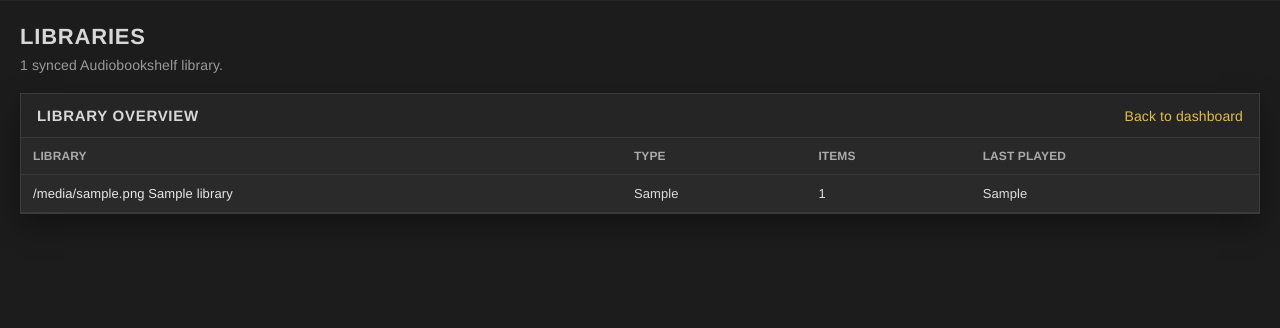
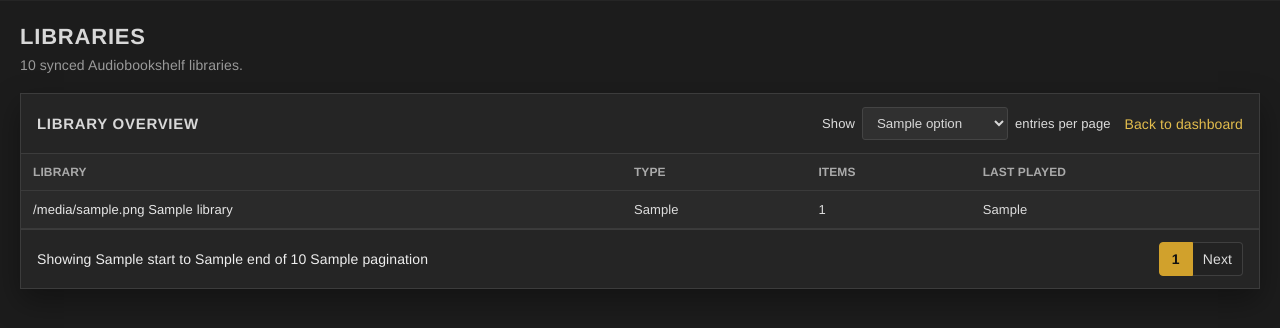
Before and after one commit to operationETH/ABSulli, a Python web app: template absulli/web/templates/libraries.html in a window 1280 px wide. Shown: the part 54-382 px from the top of the page. Run offline with Jinja, Linux system fonts and the light colour scheme; the template is opened without the code that fills it: most values are stand-ins (such as "Sample title", 1, 10 or a date in 2020).

Commit message:
Add proper pagination to history, libraries, and users

```diff
--- a/absulli/web/static/css/app.css
+++ b/absulli/web/static/css/app.css
@@ -171,7 +171,7 @@ body {
   height: 164px;
   min-height: 164px;
   background: #292929;
-  border: 1px solid #3d3d3d;
+  border: 0;
   overflow: hidden;
   box-shadow: var(--shadow);
 }
@@ -1754,3 +1754,72 @@ button.secondary { background: #262626; color: #ddd; border-color: #444; }
     align-self: start;
   }
 }
+.pagination-bar {
+  display: flex;
+  align-items: center;
+  justify-content: space-between;
+  gap: 16px;
+  padding: 12px 16px;
+  border-top: 1px solid var(--line);
+  background: #252525;
+  color: #eee;
+  font-size: 14px;
+}
+.pagination-summary {
+  color: #eee;
+}
+.pagination-controls {
+  display: flex;
+  align-items: center;
+  gap: 0;
+  flex-wrap: wrap;
+  justify-content: flex-end;
+}
+.pagination-link,
+.pagination-ellipsis {
+  min-width: 34px;
+  height: 34px;
+  display: inline-flex;
+  align-items: center;
+  justify-content: center;
+  padding: 0 10px;
+  border: 1px solid #3f3f3f;
+  border-left: 0;
+  background: #222;
+  color: #ddd;
+  text-decoration: none;
+}
+.pagination-link:first-child,
+.pagination-ellipsis:first-child {
+  border-left: 1px solid #3f3f3f;
+  border-top-left-radius: 4px;
+  border-bottom-left-radius: 4px;
+}
+.pagination-link:last-child,
+.pagination-ellipsis:last-child {
+  border-top-right-radius: 4px;
+  border-bottom-right-radius: 4px;
+}
+.pagination-link:hover {
+  background: #303030;
+  color: #fff;
+}
+.pagination-link.active {
+  background: var(--accent);
+  border-color: var(--accent);
+  color: #111;
+  font-weight: 700;
+}
+.pagination-ellipsis {
+  color: #aaa;
+  background: #222;
+}
+@media (max-width: 760px) {
+  .pagination-bar {
+    align-items: flex-start;
+    flex-direction: column;
+  }
+  .pagination-controls {
+    justify-content: flex-start;
+  }
+}
--- a/absulli/web/templates/base.html
+++ b/absulli/web/templates/base.html
@@ -5,8 +5,8 @@
   <meta name="viewport" content="width=device-width, initial-scale=1">
   <title>{{ app_name | default('ABSulli') }}</title>
   <link rel="icon" href="/static/img/logo-mark.svg?v=2" type="image/svg+xml">
-  <link rel="stylesheet" href="/static/css/app.css">
-  <script defer nonce="{{ request.state.absulli_csp_nonce | default('') }}" src="/static/js/app.js"></script>
+  <link rel="stylesheet" href="/static/css/app.css?v={{ absulli_version }}">
+  <script defer nonce="{{ request.state.absulli_csp_nonce | default('') }}" src="/static/js/app.js?v={{ absulli_version }}"></script>
 </head>
 <body>
   <header class="abs-topbar">
--- a/absulli/web/templates/history.html
+++ b/absulli/web/templates/history.html
@@ -58,5 +58,6 @@
       </tbody>
     </table>
   </div>
+  {% include "partials/pagination.html" %}
 </section>
 {% endblock %}
--- a/absulli/web/templates/libraries.html
+++ b/absulli/web/templates/libraries.html
@@ -4,14 +4,17 @@
 <section class="hero">
   <div>
     <h1>Libraries</h1>
-    <p>{{ libraries|length }} synced Audiobookshelf librar{{ 'y' if libraries|length == 1 else 'ies' }}.</p>
+    <p>{{ library_total }} synced Audiobookshelf librar{{ 'y' if library_total == 1 else 'ies' }}.</p>
   </div>
 </section>
 
 <section class="panel">
   <div class="panel-head">
     <h2>Library Overview</h2>
-    <a href="/">Back to dashboard</a>
+    <div class="panel-actions">
+      {% include "partials/history_page_size.html" %}
+      <a href="/">Back to dashboard</a>
+    </div>
   </div>
 
   <div class="table-wrap">
@@ -43,5 +46,6 @@
       </tbody>
     </table>
   </div>
+  {% include "partials/pagination.html" %}
 </section>
 {% endblock %}
--- a/absulli/web/templates/partials/history_page_size.html
+++ b/absulli/web/templates/partials/history_page_size.html
@@ -1,6 +1,6 @@
 <form class="history-page-size" method="get">
   <label for="history-page-size">Show</label>
-  <select id="history-page-size" name="limit" onchange="this.form.submit()">
+  <select id="history-page-size" name="limit" data-auto-submit>
     {% for option in history_page_size_options %}
       <option value="{{ option }}" {% if option == history_page_size %}selected{% endif %}>{{ option }}</option>
     {% endfor %}
--- /dev/null
+++ b/absulli/web/templates/partials/pagination.html
@@ -0,0 +1,28 @@
+{% if pagination %}
+  <div class="pagination-bar">
+    <div class="pagination-summary">
+      Showing {{ pagination.start }} to {{ pagination.end }} of {{ pagination.total }} {{ pagination.item_label }}
+    </div>
+    {% if pagination.total > 0 %}
+      <nav class="pagination-controls" aria-label="Pagination">
+        {% if pagination.previous_url %}
+          <a class="pagination-link" href="{{ pagination.previous_url }}">Prev</a>
+        {% endif %}
+        {% for page_number in pagination.pages %}
+          {% if page_number %}
+            {% if page_number == pagination.current_page %}
+              <span class="pagination-link active" aria-current="page">{{ page_number }}</span>
+            {% else %}
+              <a class="pagination-link" href="{{ pagination.path }}?limit={{ pagination.limit }}&page={{ page_number }}">{{ page_number }}</a>
+            {% endif %}
+          {% else %}
+            <span class="pagination-ellipsis">...</span>
+          {% endif %}
+        {% endfor %}
+        {% if pagination.next_url %}
+          <a class="pagination-link" href="{{ pagination.next_url }}">Next</a>
+        {% endif %}
+      </nav>
+    {% endif %}
+  </div>
+{% endif %}
--- a/absulli/web/templates/users.html
+++ b/absulli/web/templates/users.html
@@ -15,7 +15,7 @@
       <h3>Known Users</h3>
       <table class="stat-table">
         <tbody>
-          {% for row in rows[:5] %}
+          {% for row in summary_rows %}
             <tr>
               <td class="rank">{{ loop.index }}</td>
               <td class="item-name" title="{{ row.display_name or row.username }}">
@@ -33,7 +33,7 @@
 </section>
 
 <section class="panel">
-  <div class="panel-head"><h2>User List</h2></div>
+  <div class="panel-head"><h2>User List</h2>{% include "partials/history_page_size.html" %}</div>
   <div class="table-wrap">
     <table class="data-table">
       <thead>
@@ -53,5 +53,6 @@
       </tbody>
     </table>
   </div>
+  {% include "partials/pagination.html" %}
 </section>
 {% endblock %}
--- a/absulli/web/templating.py
+++ b/absulli/web/templating.py
@@ -1,8 +1,10 @@
 from fastapi.templating import Jinja2Templates
 
+from absulli import __version__
 from absulli.core.time import format_local_date, format_local_datetime, format_local_time
 
 templates = Jinja2Templates(directory="absulli/web/templates")
+templates.env.globals["absulli_version"] = __version__
 templates.env.filters["local_date"] = format_local_date
 templates.env.filters["local_datetime"] = format_local_datetime
 templates.env.filters["local_time"] = format_local_time
```
Also changed, not shown: absulli/web/routes.py (+114 -4 lines), tests/test_template_security.py (added, +20 -0 lines).
